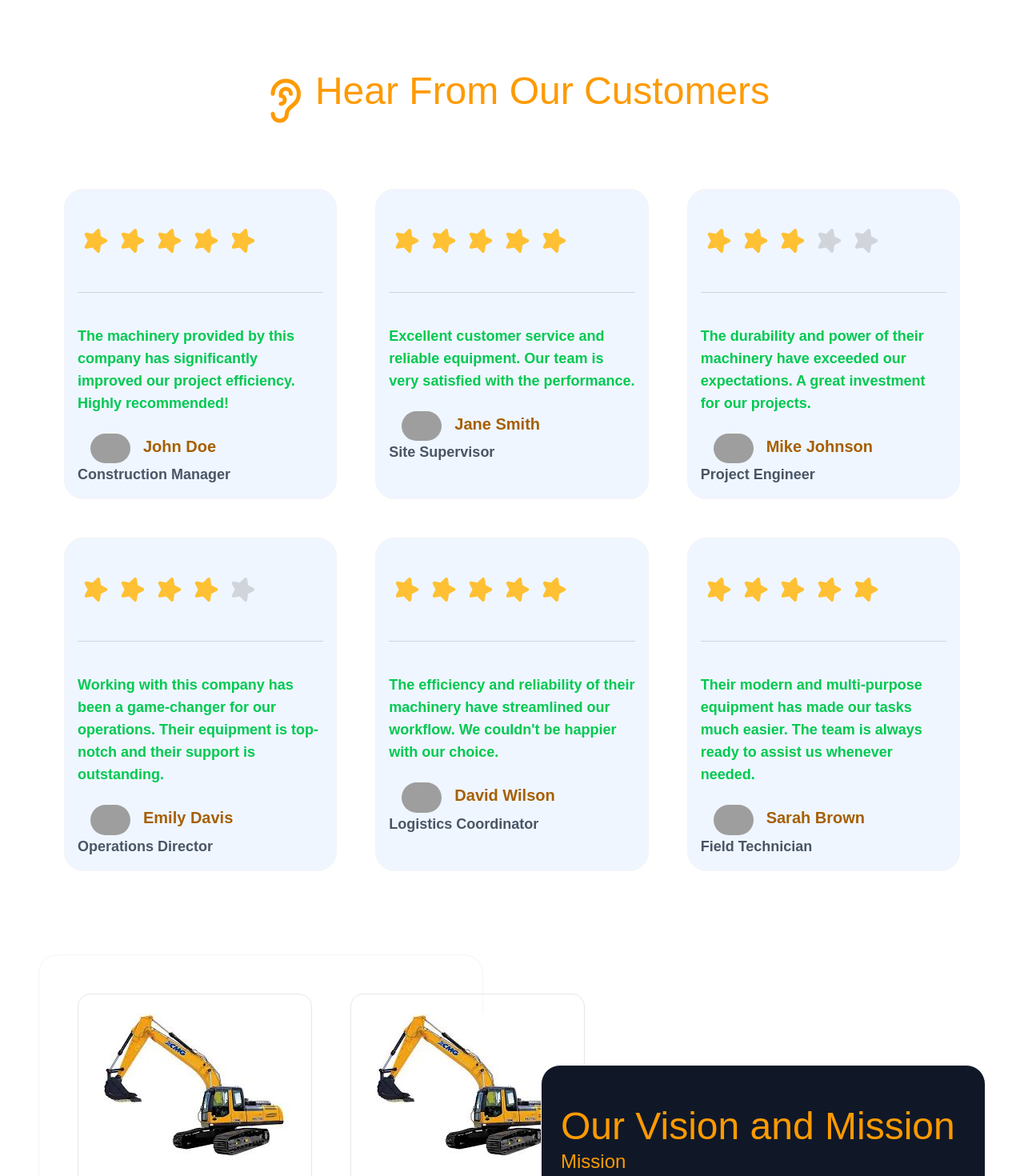
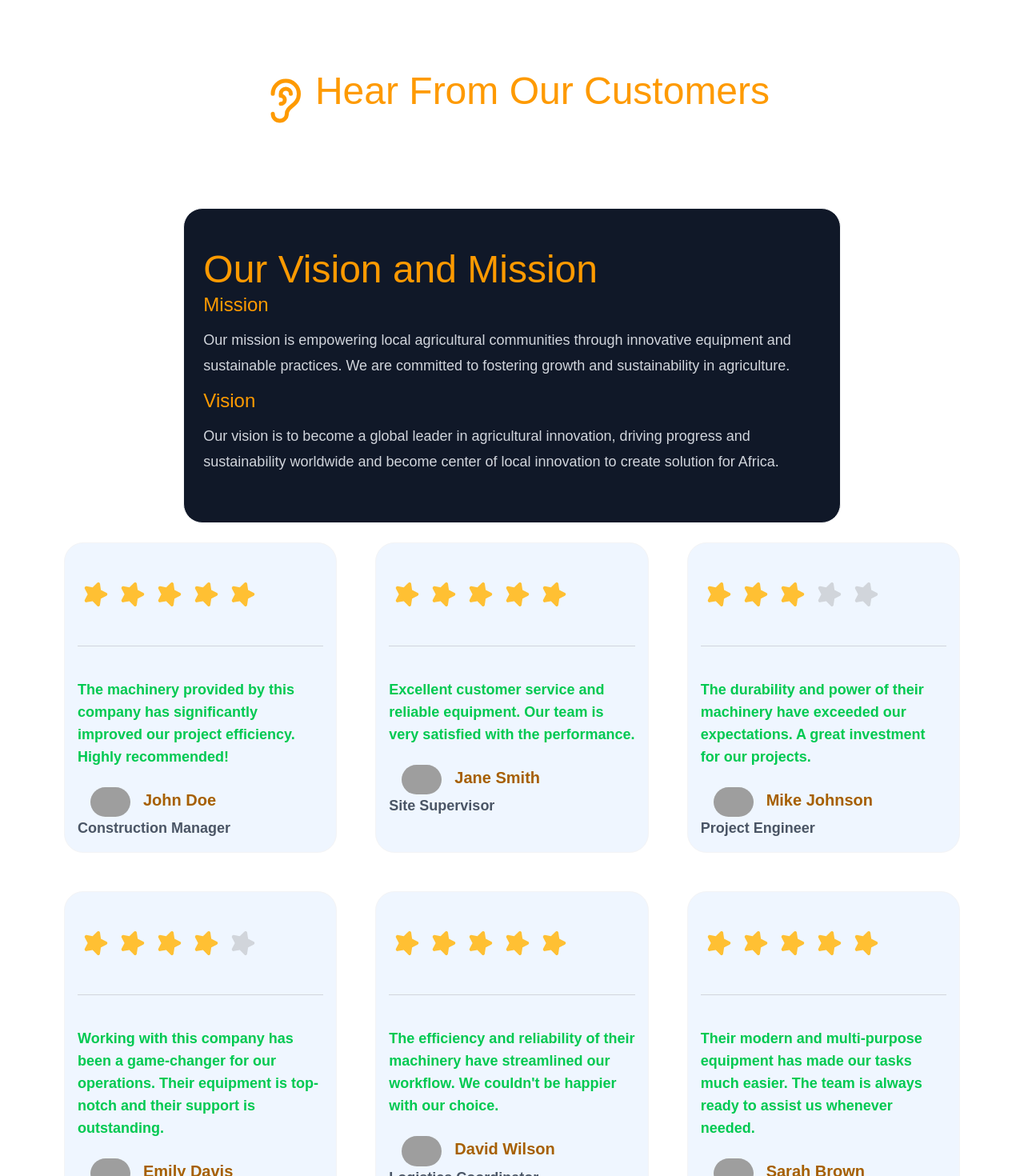
Before and after one commit to NahomHailu12/IETP_project, a Next.js app: page /About in a window 1280 px wide. Shown: the part 1330-2800 px from the top of the page at 80% size. Built offline with nearby package versions, Linux system fonts and the light colour scheme; grey boxes are pictures that could not be loaded.

Commit message:
UI is upgraded

```diff
--- a/app/About/page.tsx
+++ b/app/About/page.tsx
@@ -31,7 +31,29 @@ const About = () => {
         <Ear className="inline text-center mx-2 " size={60} />
         <h1 className="inline text-5xl text-center">Hear From Our Customers</h1>
       </div>
-
+      <div className="flex justify-center p-6 gap-6 items-center">
+        <div className="border border-gray-100 py-12 w-2/3 px-6 rounded-3xl bg-gray-900 mx-6">
+          <h2 className="block my-3 leading-8 text-left text-amber-500 text-5xl">
+            Our Vision and Mission
+          </h2>
+          <h2 className="block my-3 leading-8 text-left text-amber-500 text-2xl">
+            Mission
+          </h2>
+          <p className="block my-3 leading-8 text-left text-gray-300 text-lg">
+            Our mission is empowering local agricultural communities through
+            innovative equipment and sustainable practices. We are committed to
+            fostering growth and sustainability in agriculture.
+          </p>
+          <h2 className="block my-3 leading-8 text-left text-amber-500 text-2xl">
+            Vision
+          </h2>
+          <p className="block my-3 leading-8 text-left text-gray-300 text-lg">
+            Our vision is to become a global leader in agricultural innovation,
+            driving progress and sustainability worldwide and become center of
+            local innovation to create solution for Africa.
+          </p>
+        </div>
+      </div>
       <div className="grid px-20 grid-cols-1 gap-12 md:grid-cols-3 mb-20 text-amber-300">
         <Testimony
           imageUrl="/user1.jpg"
@@ -76,54 +98,7 @@ const About = () => {
           testimony="Their modern and multi-purpose equipment has made our tasks much easier. The team is always ready to assist us whenever needed."
         />
       </div>
-      <div className="grid grid-cols-1 p-6 my-12 md:grid-cols-2 gap-6 items-center">
-        <div className="flex flex-col items-center border border-gray-100 py-4 px-6 rounded-3xl mx-6">
-          <div className="flex">
-            <Image
-              src="/product1.jpg"
-              alt="About Us Image"
-              className="my-8 mx-6 rounded-2xl p-6 border border-gray-200"
-              width={400}
-              height={200}
-            />
-            <Image
-              src="/product1.jpg"
-              alt="About Us Image"
-              className="my-8 mx-6 rounded-2xl p-6 border border-gray-200"
-              width={400}
-              height={200}
-            />
-          </div>
-          <Image
-            src="/product1.jpg"
-            width={400}
-            height={200}
-            alt="About Us Image"
-            className="my-8 mx-6 rounded-2xl p-6 border border-gray-200"
-          />
-        </div>
-        <div className="border border-gray-100 py-12 px-6 rounded-3xl bg-gray-900 mx-6">
-          <h2 className="block my-3 leading-8 text-left text-amber-500 text-5xl">
-            Our Vision and Mission
-          </h2>
-          <h2 className="block my-3 leading-8 text-left text-amber-500 text-2xl">
-            Mission
-          </h2>
-          <p className="block my-3 leading-8 text-left text-gray-300 text-lg">
-            Our mission is empowering local agricultural communities through
-            innovative equipment and sustainable practices. We are committed to
-            fostering growth and sustainability in agriculture.
-          </p>
-          <h2 className="block my-3 leading-8 text-left text-amber-500 text-2xl">
-            Vision
-          </h2>
-          <p className="block my-3 leading-8 text-left text-gray-300 text-lg">
-            Our vision is to become a global leader in agricultural innovation,
-            driving progress and sustainability worldwide and become center of
-            local innovation to create solution for Africa.
-          </p>
-        </div>
-      </div>
+
       <ContactCard />
     </div>
   );
--- a/components/UI/Home UI/ImageCard.tsx
+++ b/components/UI/Home UI/ImageCard.tsx
@@ -6,7 +6,7 @@ import { motion } from "framer-motion";
 const ImageCard = () => {
   return (
     <section
-      className="relative h-screen w-full bg-cover bg-center"
+      className="relative h-fit w-full bg-cover bg-center p-4"
       style={{ backgroundImage: "url('/homepagebg.jpg')" }}
     >
       <div className="absolute inset-0 bg-black/50" />
@@ -21,7 +21,7 @@ const ImageCard = () => {
             transition={{ duration: 1.2, ease: "easeOut" }}
             className="max-w-5xl text-white text-5xl md:text-7xl font-extrabold leading-tight mb-8"
           >
-            HEAVY MACHINERY SOLUTIONS FOR YOUR INDUSTRIAL NEEDS
+            LOCAL MACHINERY SOLUTIONS FOR YOUR AGRICULTURE NEEDS
           </motion.h1>
 
           <motion.p
@@ -30,9 +30,8 @@ const ImageCard = () => {
             transition={{ delay: 0.3, duration: 1 }}
             className="max-w-3xl text-gray-200 text-lg md:text-xl leading-loose mb-10"
           >
-            Providing durable equipment for construction, mining, and
-            agriculture. Powered by cutting-edge technology to perform in the
-            toughest environments.
+            Providing durable equipment for local agriculture. Powered by
+            cutting-edge technology to perform in the toughest environments.
           </motion.p>
 
           <motion.button
--- a/components/UI/Home UI/productParent.tsx
+++ b/components/UI/Home UI/productParent.tsx
@@ -10,32 +10,36 @@ const ProductParent = () => {
       {type == "0" && (
         <>
           <HomeProduct
-            imageUrl="url('/product1.jpg')"
+            imageUrl="url('/pp1.jpg')"
             title="Excavator ZX350LC-6"
             power="257 HP"
-            price="$120,000"
+            price="12,000Br"
             item="1"
-            setType = {setType}
+            setType={setType}
           />
           <HomeProduct
-            imageUrl="url('/product1.jpg')"
+            imageUrl="url('/pp1.jpg')"
             title="Tractor ZX350LC-6"
             power="679 HP"
-            price="$500,000"
+            price="50,000Br"
             item="2"
-            setType = {setType}
+            setType={setType}
           />
           <HomeProduct
-            imageUrl="url('/product1.jpg')"
+            imageUrl="url('/pp1.jpg')"
             title="EXcavator ZX350LC-6"
             power="1200 HP"
-            price="$670,000"
+            price="67,000Br"
             item="3"
-            setType = {setType}
+            setType={setType}
           />
         </>
       )}
-      {type != "0" && (<div className="col-span-3"><OrderProcess type={type} setType={setType}/></div>)}
+      {type != "0" && (
+        <div className="col-span-3">
+          <OrderProcess type={type} setType={setType} />
+        </div>
+      )}
     </div>
   );
 };
--- a/components/layouts/header.tsx
+++ b/components/layouts/header.tsx
@@ -23,17 +23,6 @@ const Header: React.FC<HeaderProps> = ({ index }: HeaderProps) => {
                     `}
           >
             <Link href="/">Home</Link>
-          </li>
-          <li
-            className={`cursor-pointer hover:text-amber-500 underline-offset-2
-                    ${
-                      index === 1
-                        ? "text-amber-500 border-b-3 border-b-amber-500"
-                        : "text-red border-b-3 border-b-transparent"
-                    }
-                    `}
-          >
-            Products
           </li>
           <li
             className={`cursor-pointer hover:text-amber-500 underline-offset-2
```
Also changed, not shown: public/p1.jpg (added), public/pp1.jpg (added).
